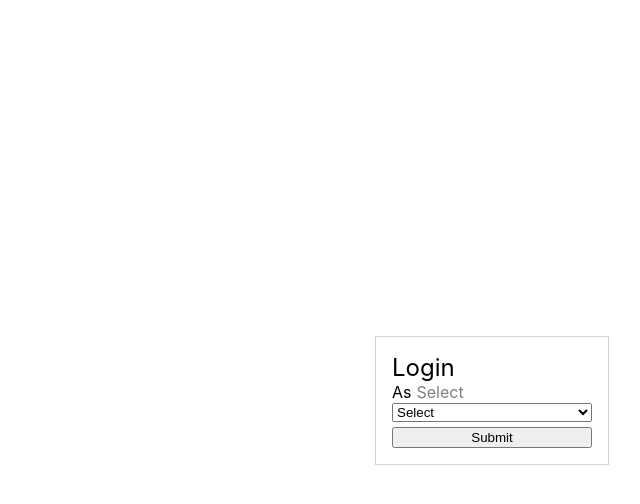
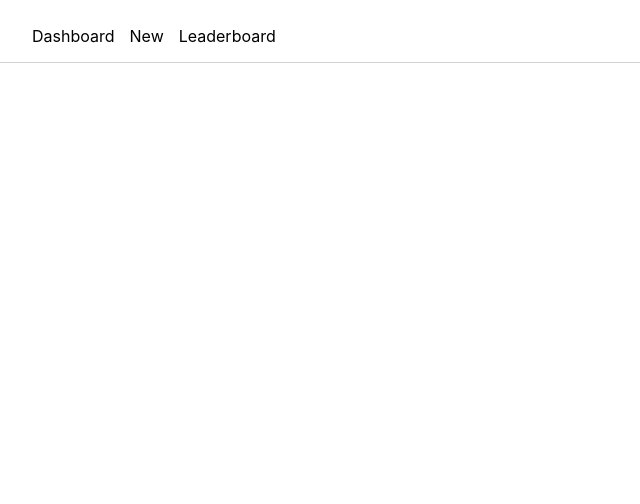
Before and after one commit to nickhibbits/employee-poll-react-app, a React (Create React App) app: page / in a window 1280 px wide. Shown: the top 504 px of the page, without its empty margins (148-788 px from the left). Built offline with nearby package versions, Linux system fonts and the light colour scheme.

Commit message:
get navbar off the ground

```diff
--- a/src/components/App.js
+++ b/src/components/App.js
@@ -1,7 +1,8 @@
 import { useState } from "react";
 import "../styles/App.css";
 import Login from "./Login";
-import "../styles/Login.css";
+import Nav from "./Nav";
+// import "../styles/Login.css";
 
 function App() {
   // const [user, setUser] = useState({});
@@ -9,14 +10,18 @@ function App() {
   const users = ["sally", "jess", "bill"];
 
   // if (!user) {
+  // return (
+  //   <div className="screen-center">
+  //     <Login users={users} setUser />
+  //   </div>
+  // );
+  // }
+
   return (
-    <div className="screen-center">
-      <Login users={users} setUser />
+    <div className="app-component">
+      <Nav />
     </div>
   );
-  // }
-
-  return <div className="App">APP</div>;
 }
 
 export default App;
--- /dev/null
+++ b/src/components/Nav.js
@@ -0,0 +1,14 @@
+import "../styles/Nav.css";
+const Nav = () => {
+  return (
+    <div className="nav-component">
+      <ul className="nav-options">
+        <li className="nav-option">Dashboard</li>
+        <li className="nav-option">New</li>
+        <li className="nav-option">Leaderboard</li>
+      </ul>
+    </div>
+  );
+};
+
+export default Nav;
--- a/src/styles/App.css
+++ b/src/styles/App.css
@@ -1,38 +1,5 @@
-.App {
-  text-align: center;
+.app-component {
+  max-width: 1000px;
+  margin: 0 auto;
+  padding: 10px;
 }
-
-.App-logo {
-  height: 40vmin;
-  pointer-events: none;
-}
-
-@media (prefers-reduced-motion: no-preference) {
-  .App-logo {
-    animation: App-logo-spin infinite 20s linear;
-  }
-}
-
-.App-header {
-  background-color: #282c34;
-  min-height: 100vh;
-  display: flex;
-  flex-direction: column;
-  align-items: center;
-  justify-content: center;
-  font-size: calc(10px + 2vmin);
-  color: white;
-}
-
-.App-link {
-  color: #61dafb;
-}
-
-@keyframes App-logo-spin {
-  from {
-    transform: rotate(0deg);
-  }
-  to {
-    transform: rotate(360deg);
-  }
-}
--- /dev/null
+++ b/src/styles/Nav.css
@@ -0,0 +1,19 @@
+.nav-component {
+  border-bottom: solid 1px lightgray;
+}
+
+.nav-options {
+  display: flex;
+
+  list-style-type: none;
+}
+
+.nav-option {
+  margin-right: 15px;
+  cursor: pointer;
+}
+
+.nav-option:hover {
+  color: gray;
+  transition: ease-in 0.5s;
+}
```
